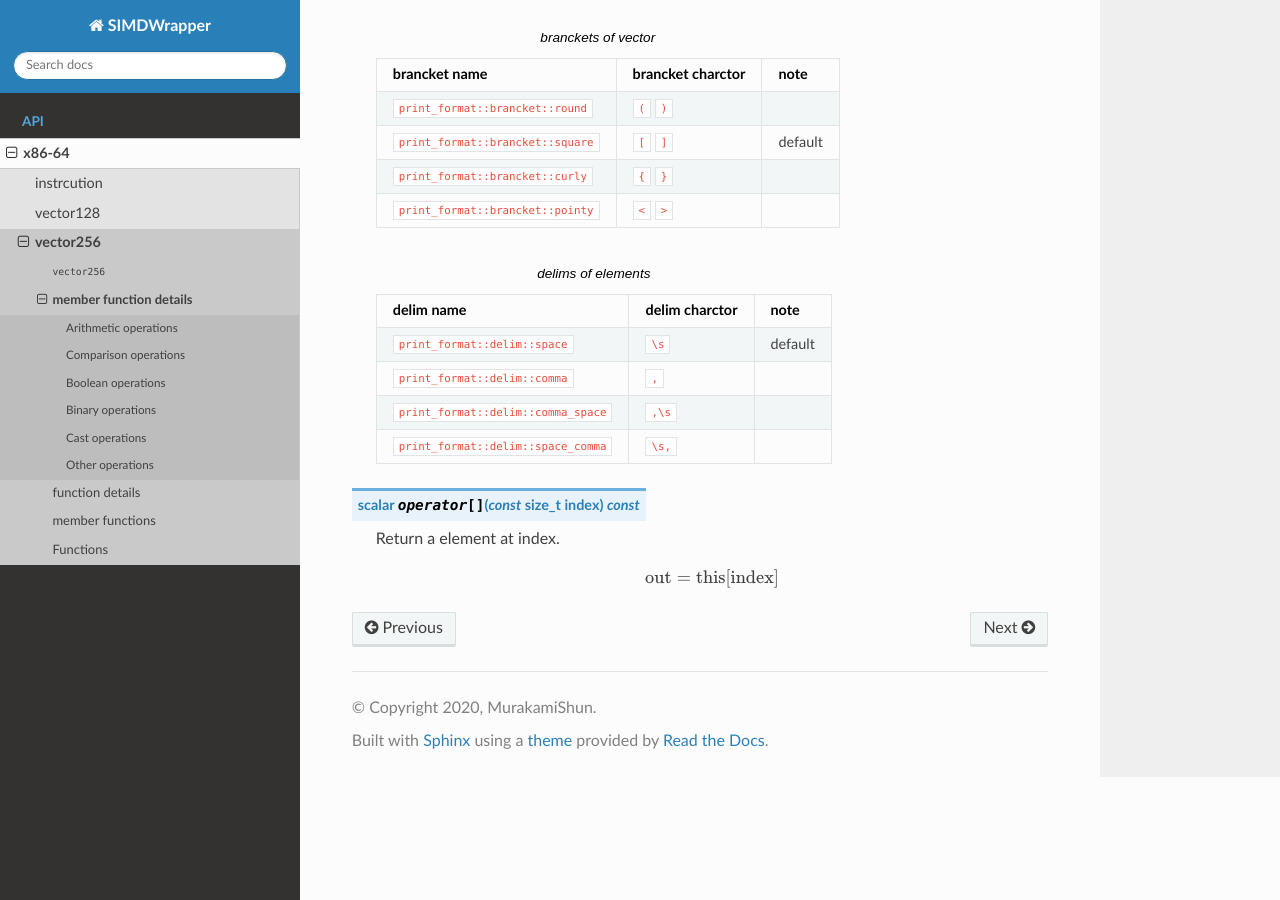
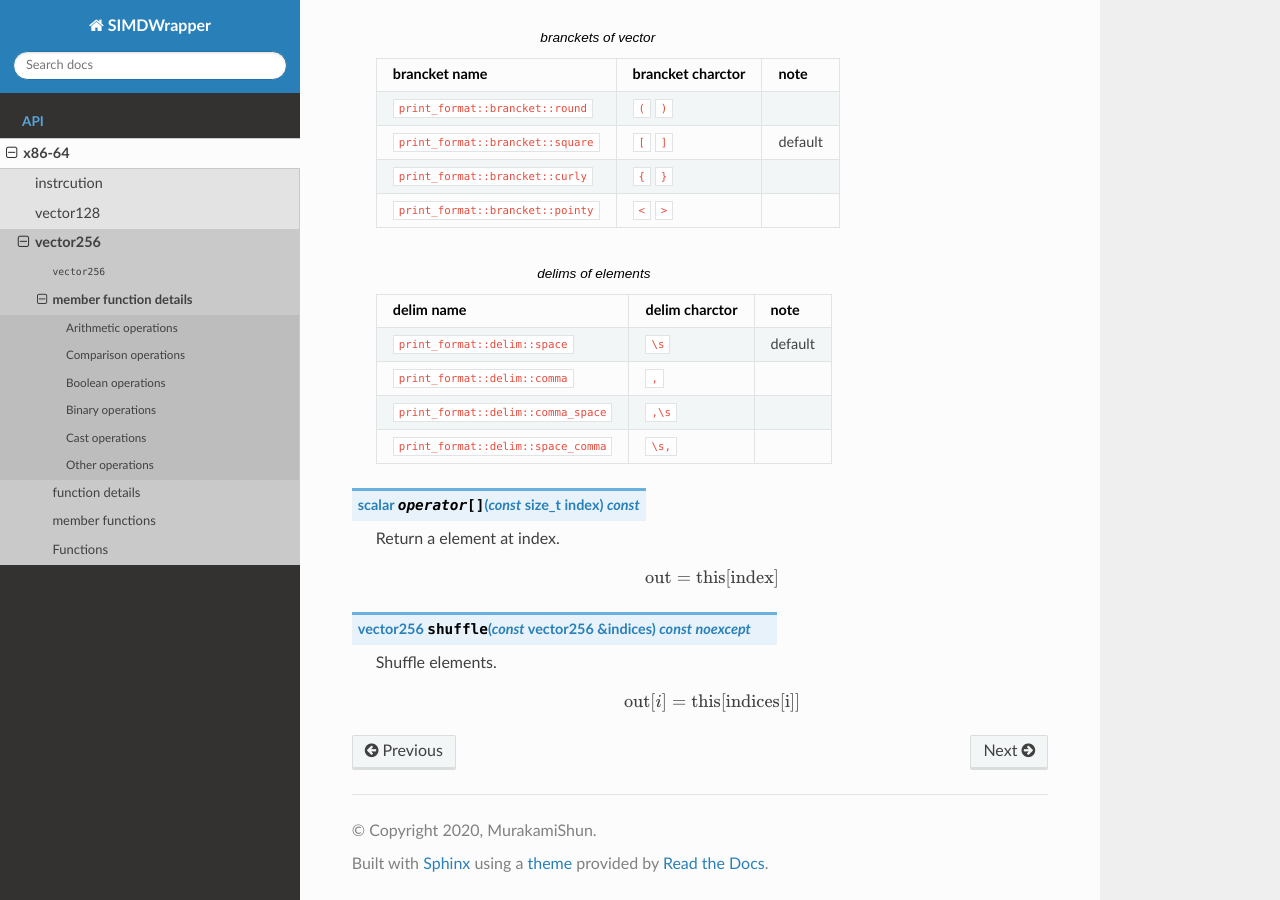
Before and after one commit to MurakamiShun/SIMDWrapper, a Sphinx documentation site: the page built from docs/source/api/x86-64/vector256/member_function_details.rst, in a window 1280 px wide and 900 px high, scrolled down 6987 px. Built offline with Sphinx 7.4.7 and the Read the Docs theme 2.0.0, drawn with Linux system fonts in a browser that asks for light colours.

Commit message:
fix error message and document

```diff
--- a/docs/source/api/x86-64/vector256/member_function_details.rst
+++ b/docs/source/api/x86-64/vector256/member_function_details.rst
@@ -486,3 +486,11 @@ Other operations
 
     .. math::
         {\rm out} = {\rm this}[{\rm index}]
+
+.. _vector256_shuffle:
+.. cpp:function:: vector256 shuffle(const vector256& indices) const noexcept
+
+    Shuffle elements.
+
+    .. math::
+        {\rm out}[i] = {\rm this}[{\rm indices[i]}]
```
Also changed, not shown: docs/source/api/x86-64/vector256/index.rst (line endings or trailing spaces), 1 other file.
